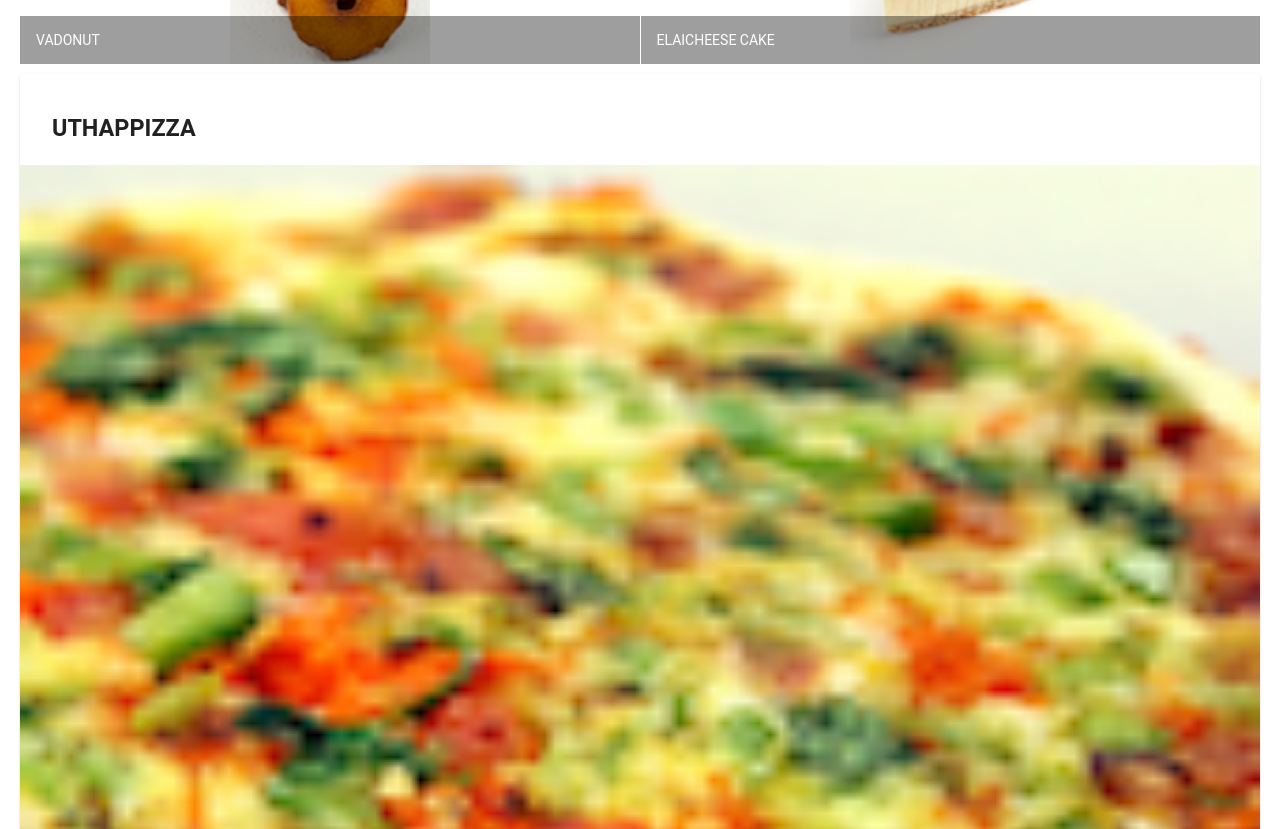
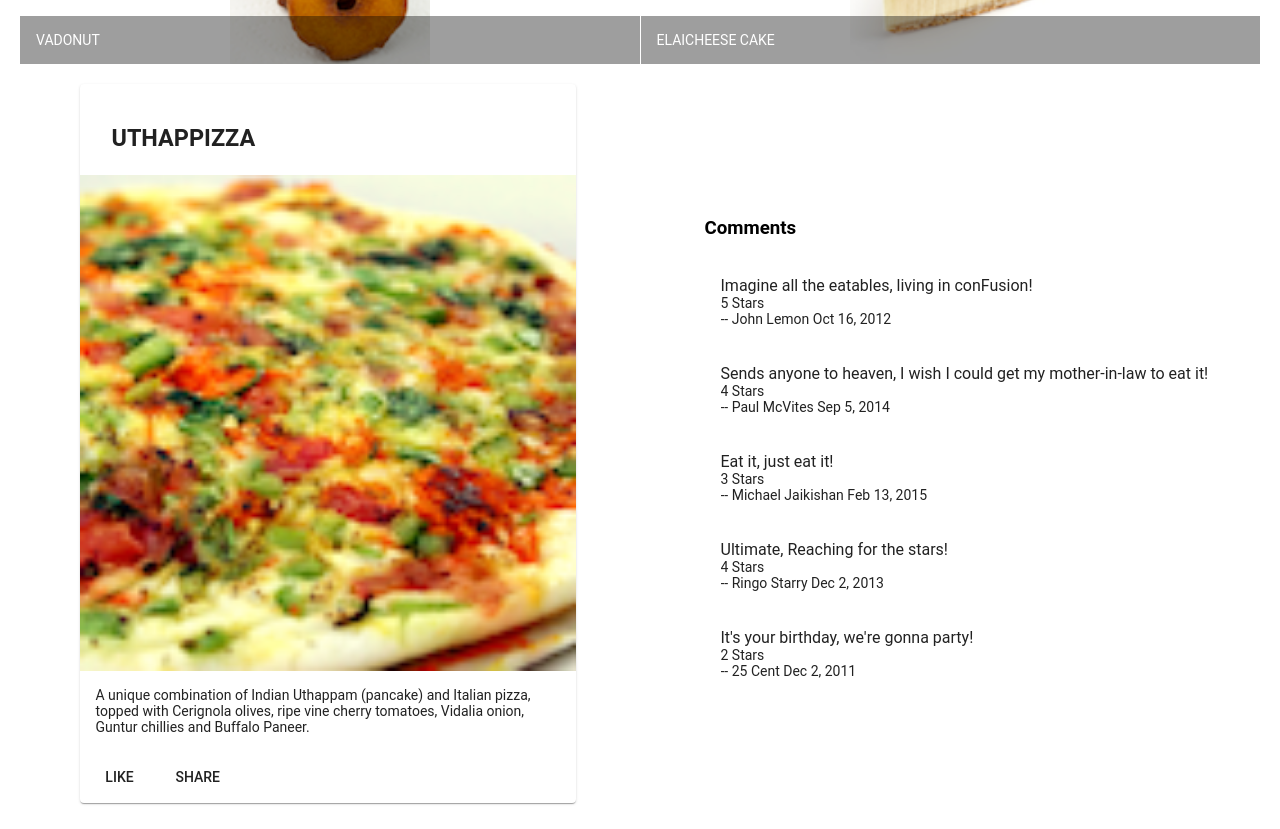
Before and after one commit to ksvkabra/ConfusionAngular, an Angular app: page / in a window 1280 px wide. Shown: the part 500-1329 px from the top of the page. Built offline with nearby package versions, Linux system fonts and the light colour scheme.

Commit message:
assignment 1

```diff
--- a/src/app/app.component.html
+++ b/src/app/app.component.html
@@ -1,3 +1,5 @@
 <mat-toolbar color="primary" ><span>Ristorante Con Fusion</span></mat-toolbar>
 
 <app-menu></app-menu>
+
+<app-dishdetail></app-dishdetail>
--- a/src/app/app.module.ts
+++ b/src/app/app.module.ts
@@ -12,11 +12,13 @@
 
 import 'hammerjs';
 import { MenuComponent } from './menu/menu.component';
+import { DishdetailComponent } from './dishdetail/dishdetail.component';
 
 @NgModule({
   declarations: [
     AppComponent,
-    MenuComponent
+    MenuComponent,
+    DishdetailComponent
   ],
   imports: [
     BrowserModule,
--- /dev/null
+++ b/src/app/dishdetail/dishdetail.component.html
@@ -0,0 +1,41 @@
+<div class="container"
+    fxLayout="row"
+    fxLayout.sm="column"
+    fxLayout.xs="column"
+    fxLayoutAlign.gt-md="space-around center"
+    fxLayoutGap="10px"
+    fxLayoutGap.xs="0">
+
+  <div fxFlex="40">
+    <mat-card>
+      <mat-card-header>
+        <mat-card-title>
+          <h3>{{dishes.name | uppercase}}</h3>
+        </mat-card-title>
+      </mat-card-header>
+      <img mat-card-image src={{dishes.image}} alt={{dishes.name}}>
+      <mat-card-content>
+        <p>{{dishes.description}}</p>
+      </mat-card-content>
+      <mat-card-actions>
+        <button mat-button>LIKE</button>
+        <button mat-button>SHARE</button>
+      </mat-card-actions>
+    </mat-card>
+  </div>
+
+  <div fxFlex="40">
+    <div fxFlex *ngIf="dishes">
+
+      <mat-list>
+          <h3>Comments</h3>
+          <mat-list-item *ngFor="let comment of dishes.comments">
+              <h3 mat-line>{{comment.comment}}</h3>
+              <small mat-line>{{comment.rating}} Stars</small>
+              <p mat-line><span> -- {{comment.author}} {{comment.date | date}}</span></p>
+          </mat-list-item>
+      </mat-list>
+    </div>
+  </div>
+
+</div>
--- /dev/null
+++ b/src/app/dishdetail/dishdetail.component.ts
@@ -0,0 +1,58 @@
+import { Component, OnInit } from '@angular/core';
+
+const DISH = {
+  name: 'Uthappizza',
+  image: '/assets/images/uthappizza.png',
+  category: 'mains',
+  label: 'Hot',
+  price: '4.99',
+  description: 'A unique combination of Indian Uthappam (pancake) and Italian pizza, topped with Cerignola olives, ripe vine cherry tomatoes, Vidalia onion, Guntur chillies and Buffalo Paneer.',
+  comments: [
+    {
+      rating: 5,
+      comment: 'Imagine all the eatables, living in conFusion!',
+      author: 'John Lemon',
+      date: '2012-10-16T17:57:28.556094Z'
+    },
+    {
+      rating: 4,
+      comment: 'Sends anyone to heaven, I wish I could get my mother-in-law to eat it!',
+      author: 'Paul McVites',
+      date: '2014-09-05T17:57:28.556094Z'
+    },
+    {
+      rating: 3,
+      comment: 'Eat it, just eat it!',
+      author: 'Michael Jaikishan',
+      date: '2015-02-13T17:57:28.556094Z'
+    },
+    {
+      rating: 4,
+      comment: 'Ultimate, Reaching for the stars!',
+      author: 'Ringo Starry',
+      date: '2013-12-02T17:57:28.556094Z'
+    },
+    {
+      rating: 2,
+      comment: 'It\'s your birthday, we\'re gonna party!',
+      author: '25 Cent',
+      date: '2011-12-02T17:57:28.556094Z'
+    }
+  ]
+};
+
+@Component({
+  selector: 'app-dishdetail',
+  templateUrl: './dishdetail.component.html',
+  styleUrls: ['./dishdetail.component.scss']
+})
+export class DishdetailComponent implements OnInit {
+
+  dishes = DISH;
+
+  constructor() { }
+
+  ngOnInit() {
+  }
+
+}
--- a/src/app/menu/menu.component.html
+++ b/src/app/menu/menu.component.html
@@ -20,22 +20,4 @@
       </mat-grid-list>
   </div>
 
-  <div fxFlex *ngIf="selectedDish">
-    <mat-card>
-      <mat-card-header>
-        <mat-card-title>
-          <h3>{{selectedDish.name | uppercase}}</h3>
-        </mat-card-title>
-      </mat-card-header>
-      <img mat-card-image src={{selectedDish.image}} alt={{selectedDish.name}}>
-      <mat-card-content>
-        <p>{{selectedDish.description}}</p>
-      </mat-card-content>
-      <mat-card-actions>
-        <button mat-button>LIKE</button>
-        <button mat-button>SHARE</button>
-      </mat-card-actions>
-    </mat-card>
-  </div>
-
 </div>
```
Also changed, not shown: src/app/dishdetail/dishdetail.component.scss (added), 1 other file (tests, documents, lock files or other folders).
